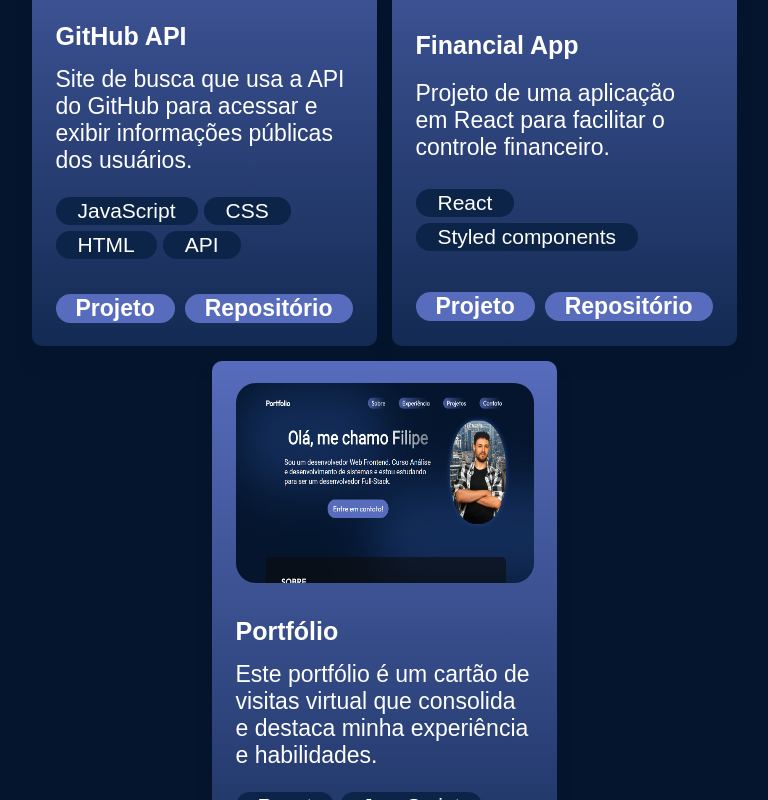
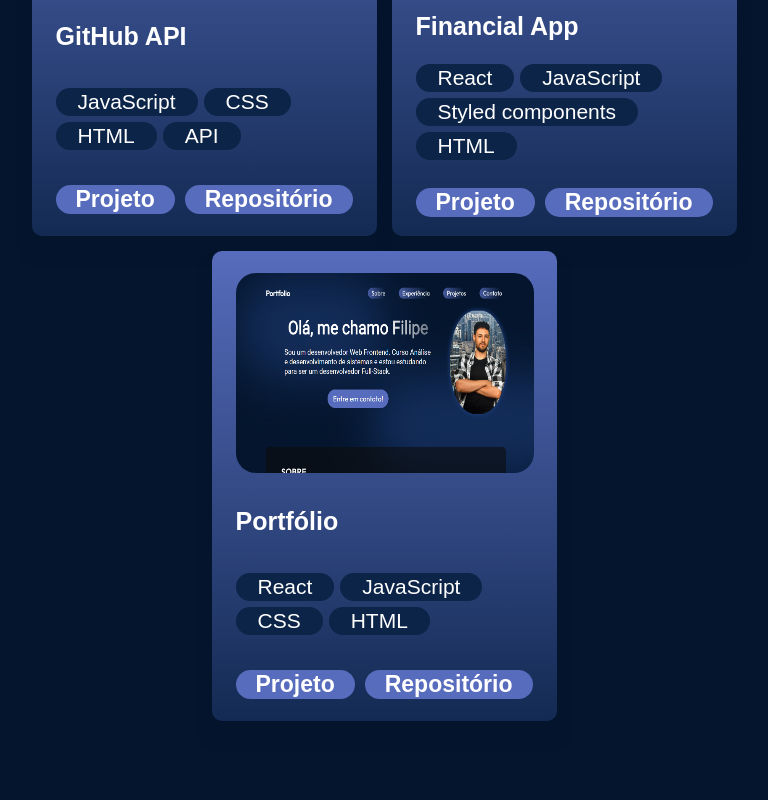
Before and after one commit to Dos-Santos-Filipe/my-portfolio-react, a React (Vite) app: page / in a window 1280 px wide. Shown: the part 2580-3380 px from the top of the page, without its empty margins (256-1024 px from the left). Built offline with nearby package versions, Linux system fonts and the light colour scheme; the HTML template or start-up script is replaced by a standard one.

Commit message:
style: att project's description  and styles

```diff
--- a/src/components/contact/contact.module.css
+++ b/src/components/contact/contact.module.css
@@ -48,7 +48,7 @@
 
 .link a:hover {
   color: var(--color-primary);
-  text-shadow: 2px 2px 5px #000;
+  text-shadow: 2px 2px 5px #000000;
 }
 
 @media screen and (max-width: 830px) {
--- a/src/components/projects/projectCard.module.css
+++ b/src/components/projects/projectCard.module.css
@@ -9,7 +9,7 @@
   box-shadow: 0 16px 14px 0 #04152d;
   padding: 18px 24px;
   max-width: 345px;
-  height: 580px;
+  min-height: 470px;
   transition: 0.2s ease-in-out;
 }
 
@@ -37,8 +37,16 @@
 
 .description {
   margin-top: 6px;
-  font-size: 23px;
+  font-size: 20px;
   font-weight: 400;
+  max-height: 0;
+  opacity: 0;
+  transition: opacity 0.3s ease-in-out, max-height 0.5s ease-in-out;
+}
+
+.container:hover .description {
+  max-height: 300px;
+  opacity: 1;
 }
 
 .skills {
--- a/src/data/projects.json
+++ b/src/data/projects.json
@@ -2,7 +2,7 @@
   {
     "title": "GitHub API",
     "imageSrc": "projects/githubApi.png",
-    "description": "Site de busca que usa a API do GitHub para acessar e exibir informações públicas dos usuários.",
+    "description": "Site de busca que utiliza a API do GitHub para acessar e exibir de maneira eficiente as informações públicas dos usuários e seus repositórios, proporcionando uma visão abrangente e detalhada do perfil e das atividades de codificação do usuário no GitHub.",
     "skills": ["JavaScript", "CSS", "HTML", "API"],
     "demo": "https://dos-santos-filipe.github.io/GitHub-API-JSQuest/",
     "source": "https://github.com/Dos-Santos-Filipe/GitHub-API-JSQuest"
@@ -10,15 +10,15 @@
   {
     "title": "Financial App",
     "imageSrc": "projects/financial-app.png",
-    "description": " Projeto de uma aplicação em React para facilitar o controle financeiro.",
-    "skills": ["React", "Styled components"],
+    "description": "Projeto de uma aplicação em React que foi desenvolvida com o objetivo de simplificar e otimizar a tarefa de controle financeiro, proporcionando uma interface intuitiva e recursos eficientes para o gerenciamento de finanças.",
+    "skills": ["React", "JavaScript", "Styled components", "HTML"],
     "demo": "https://dos-santos-filipe.github.io/React-financial-App/",
     "source": "https://github.com/Dos-Santos-Filipe/React-financial-App"
   },
   {
     "title": "Portfólio",
     "imageSrc": "projects/portfolio-react.png",
-    "description": "Este portfólio é um cartão de visitas virtual que consolida e destaca minha experiência e habilidades.",
+    "description": "Este portfólio funciona como um cartão de visitas virtual, proporcionando uma experiência visual e interativa, que destaca aspectos selecionados das minhas habilidades e experiências.",
     "skills": ["React", "JavaScript", "CSS", "HTML"],
     "demo": "https://dos-santos-filipe.github.io/my-portfolio-react/",
     "source": "https://github.com/Dos-Santos-Filipe/my-portfolio-react"
```
